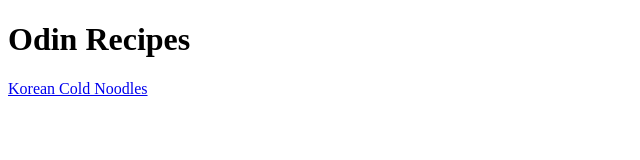
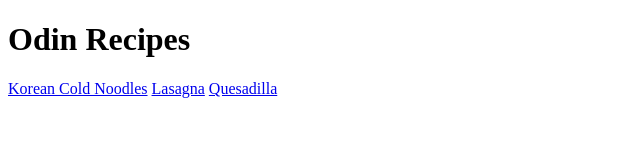
Before and after one commit to roasted-oolong/odin-recipes, a plain HTML site: page index.html in a window 1280 px wide. Shown: the whole page, without its empty margins (0-640 px from the left). Drawn offline with Linux system fonts and the light colour scheme.

Commit message:
Add links Lasagna and Quesadilla.

```diff
--- a/index.html
+++ b/index.html
@@ -10,5 +10,7 @@
         Odin Recipes
     </h1>
     <a href="./recipes/korean-cold-noodles.html">Korean Cold Noodles</a>
+    <a href="./recipes/lasagna.html">Lasagna</a>
+    <a href="./recipes/quesadilla.html">Quesadilla</a>
 </body>
 </html>
```
Also changed, not shown: img/lasagna.jpeg (added), img/quesadilla.jpeg (added).
